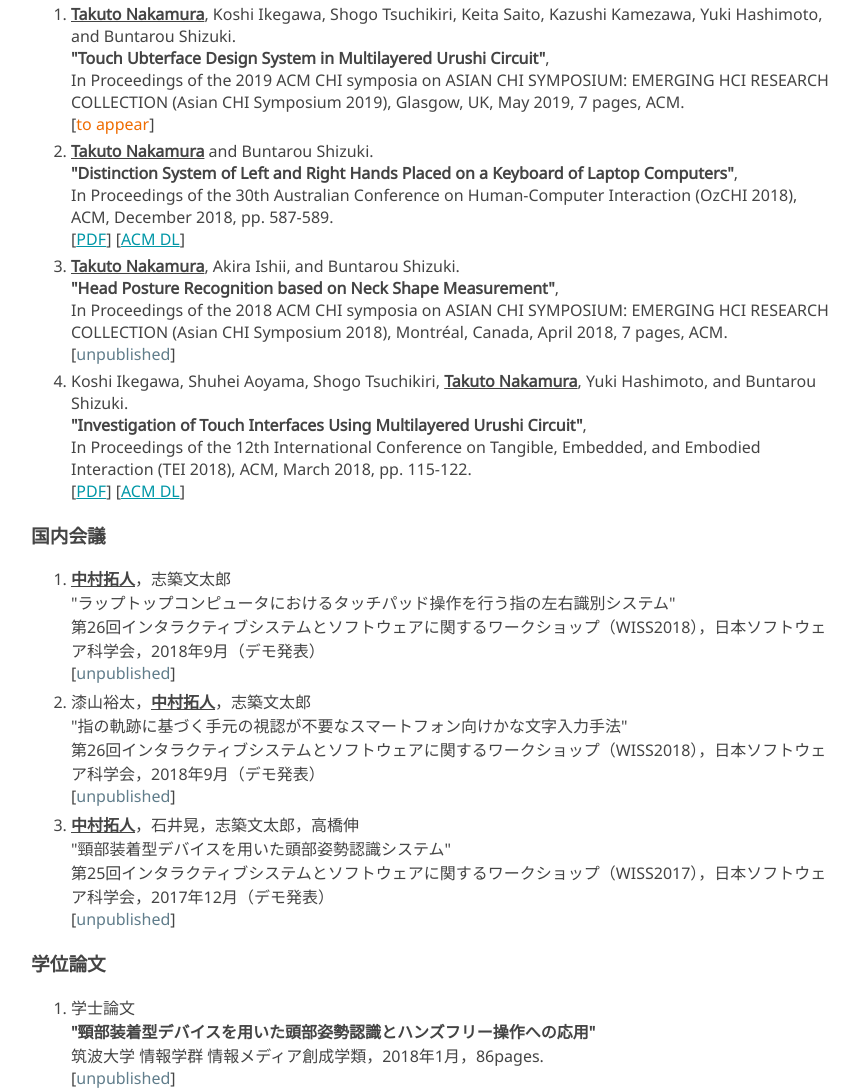
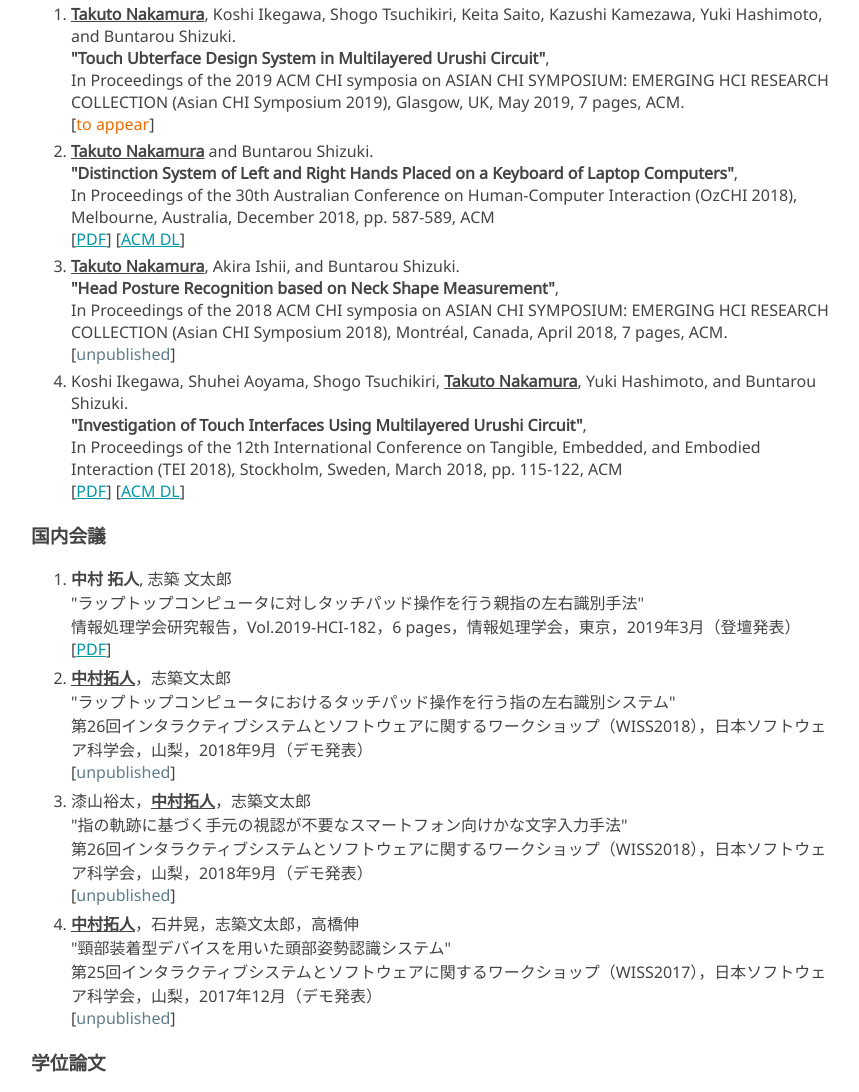
Before and after one commit to Kyome22/Kyome22.github.io, a plain HTML site: page index.html in a window 1280 px wide. Shown: the part 935-2027 px from the top of the page, without its empty margins (209-1068 px from the left). Drawn offline with Linux system fonts and the light colour scheme; a web font is replaced by a local one.

Commit message:
HCI研究会反映

```diff
--- a/index.html
+++ b/index.html
@@ -74,7 +74,7 @@
                 <li>
                     <b><u>Takuto Nakamura</u></b> and Buntarou Shizuki.<br>
                     <b>"Distinction System of Left and Right Hands Placed on a Keyboard of Laptop Computers"</b>,<br>
-                    In Proceedings of the 30th Australian Conference on Human-Computer Interaction (OzCHI 2018), ACM, December 2018, pp. 587-589.<br>
+                    In Proceedings of the 30th Australian Conference on Human-Computer Interaction (OzCHI 2018), Melbourne, Australia, December 2018, pp. 587-589, ACM<br>
                     <!-- [<span class="appear">to appear</span>] -->
                     [<a href="https://kyome22.github.io/papers/ozchi_2018wip.pdf">PDF</a>]
                     [<a href="https://dl.acm.org/citation.cfm?id=3292228">ACM DL</a>]
@@ -88,7 +88,7 @@
                 <li>
                     Koshi Ikegawa, Shuhei Aoyama, Shogo Tsuchikiri, <b><u>Takuto Nakamura</u></b>, Yuki Hashimoto, and Buntarou Shizuki.<br>
                     <b>"Investigation of Touch Interfaces Using Multilayered Urushi Circuit"</b>,<br>
-                    In Proceedings of the 12th International Conference on Tangible, Embedded, and Embodied Interaction (TEI 2018), ACM, March 2018, pp. 115-122.<br>
+                    In Proceedings of the 12th International Conference on Tangible, Embedded, and Embodied Interaction (TEI 2018), Stockholm, Sweden, March 2018, pp. 115-122, ACM<br>
                     [<a href="https://kyome22.github.io/papers/urushi_tei2018wip.pdf">PDF</a>]
                     [<a href="https://dl.acm.org/citation.cfm?id=3173285">ACM DL</a>]
                 </li>
@@ -96,18 +96,23 @@
             <h3>国内会議</h3>
             <ol>
                 <li>
+                    <b><u></u>中村 拓人</u></b>, 志築 文太郎<br>"ラップトップコンピュータに対しタッチパッド操作を行う親指の左右識別手法"<br>
+                    情報処理学会研究報告，Vol.2019-HCI-182，6 pages，情報処理学会，東京，2019年3月（登壇発表）<br>
+                    [<a href="https://kyome22.github.io/papers/touchpad_hci182.pdf">PDF</a>]
+                </li>
+                <li>
                     <b><u>中村拓人</u></b>，志築文太郎<br>"ラップトップコンピュータにおけるタッチパッド操作を行う指の左右識別システム"<br>
-                    第26回インタラクティブシステムとソフトウェアに関するワークショップ（WISS2018），日本ソフトウェア科学会，2018年9月（デモ発表）<br>
+                    第26回インタラクティブシステムとソフトウェアに関するワークショップ（WISS2018），日本ソフトウェア科学会，山梨，2018年9月（デモ発表）<br>
                     [<span class="unpublished">unpublished</span>]
                 </li>
                 <li>
                     漆山裕太，<b><u>中村拓人</u></b>，志築文太郎<br>"指の軌跡に基づく手元の視認が不要なスマートフォン向けかな文字入力手法"<br>
-                    第26回インタラクティブシステムとソフトウェアに関するワークショップ（WISS2018），日本ソフトウェア科学会，2018年9月（デモ発表）<br>
+                    第26回インタラクティブシステムとソフトウェアに関するワークショップ（WISS2018），日本ソフトウェア科学会，山梨，2018年9月（デモ発表）<br>
                     [<span class="unpublished">unpublished</span>]
                 </li>
                 <li>
                     <b><u>中村拓人</u></b>，石井晃，志築文太郎，高橋伸<br>"頸部装着型デバイスを用いた頭部姿勢認識システム"<br>
-                    第25回インタラクティブシステムとソフトウェアに関するワークショップ（WISS2017），日本ソフトウェア科学会，2017年12月（デモ発表）<br>
+                    第25回インタラクティブシステムとソフトウェアに関するワークショップ（WISS2017），日本ソフトウェア科学会，山梨，2017年12月（デモ発表）<br>
                     [<span class="unpublished">unpublished</span>]
                 </li>
             </ol>
```
Also changed, not shown: 1 other file.
